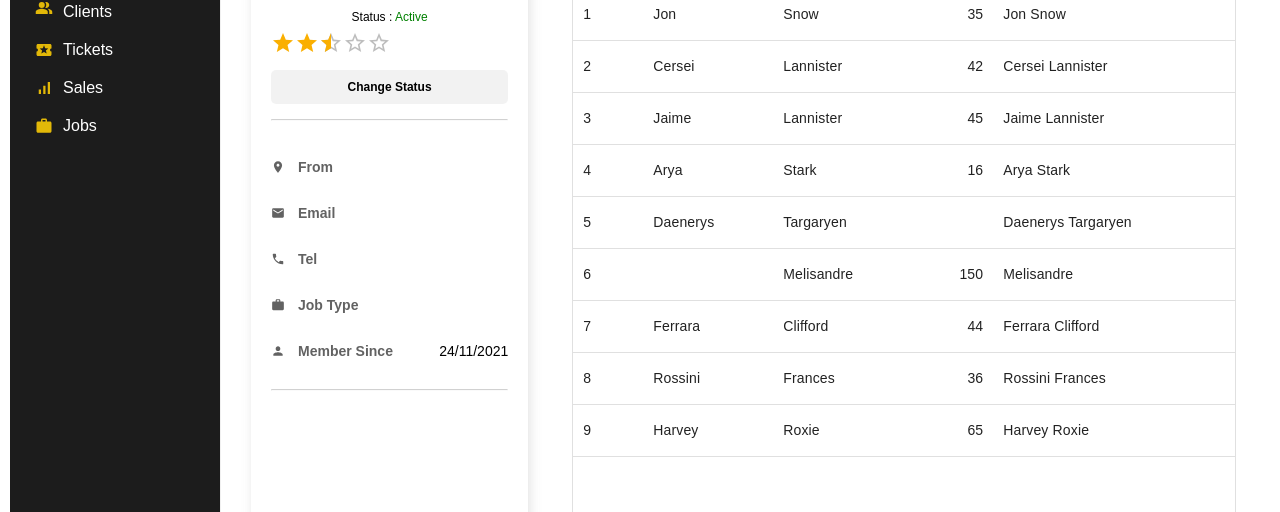
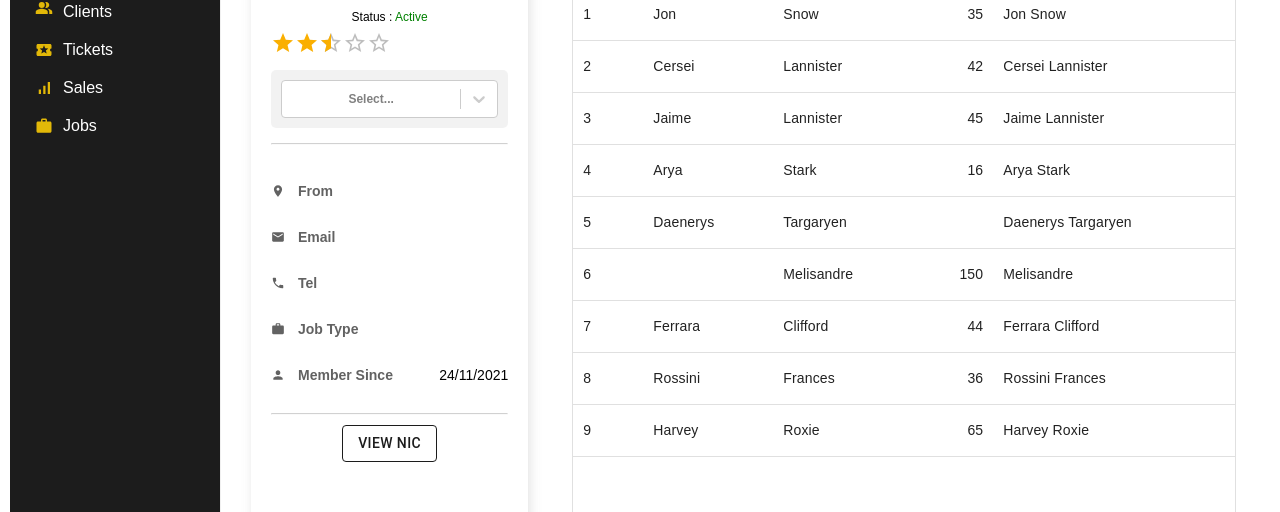
Before and after one commit to TeamHandyman/handymanfrontend, a React (Create React App) app: page /workers/1 in a window 1280 px wide. Shown: the part 221-733 px from the top of the page. Built offline with nearby package versions, Linux system fonts and the light colour scheme; no server answers; the HTML template or start-up script is replaced by a standard one.

Commit message:
View NIC

```diff
--- a/src/pages/workersingle/Workersingle.jsx
+++ b/src/pages/workersingle/Workersingle.jsx
@@ -1,4 +1,5 @@
 import "./workersingle.scss";
+import React from "react";
 import Sidebar from "../../components/sidebar/Sidebar"
 import Navbar from "../../components/navbar/Navbar"
 import Statusbtn from "../../components/changestatus/Statusbtn"
@@ -15,11 +16,35 @@ import ArrowDropDownIcon from '@mui/icons-material/ArrowDropDown';
 import { Link, useParams } from "react-router-dom";
 import {useEffect, useState} from 'react'
 import axios from "axios";
+import Nic from "../../images/nicpic.jpg"
+
+import Button from '@mui/material/Button';
+import Dialog from '@mui/material/Dialog';
+import DialogActions from '@mui/material/DialogActions';
+import DialogContent from '@mui/material/DialogContent';
+import DialogContentText from '@mui/material/DialogContentText';
+import DialogTitle from '@mui/material/DialogTitle';
+
+// export default function AlertDialog() {
+
 //Tabs
 
 
 
 function Workersingle (props) {
+
+  const [open, setOpen] = React.useState(false);
+
+  const handleClickOpen = () => {
+    setOpen(true);
+  };
+
+  const handleClose = () => {
+    setOpen(false);
+  };
+
+  // const [openViewnic, setViewnic] = useState(false)
+
   const {workerId} = useParams();
   const [userData, setuserData] = useState([]);
   useEffect(() => {
@@ -51,7 +76,7 @@ function Workersingle (props) {
 
 
               <div className="editButton" >
-                   Change Status
+                  <Statusbtn />
                    {/* <ArrowDropDownIcon /> */}
               </div>
 
@@ -100,8 +125,45 @@ function Workersingle (props) {
               </div>
 
               <hr className="hrBar"/>
+              <div>
+      <Button style={{color: "#1c1c1c", border:"1px solid #1c1c1c"}} variant="outlined" onClick={handleClickOpen}>
+        View NIC
+      </Button>
+      <Dialog
+        open={open}
+        onClose={handleClose}
+        aria-labelledby="alert-dialog-title"
+        aria-describedby="alert-dialog-description"
+      >
+        <DialogTitle id="alert-dialog-title">
+          {"National Identity Card"}
+        </DialogTitle>
+        <DialogContent>
+          <DialogContentText id="alert-dialog-description">
 
+          {/* NIC CARD IMAGES  */}
+
+          <img src={Nic} alt="" />
+          <img src={Nic} alt="" />
+
+          </DialogContentText>
+        </DialogContent>
+        <DialogActions>
+          <Button style={{color: "#1c1c1c", border:"1px solid #1c1c1c"}} onClick={handleClose}>Close</Button>
+          {/* <Button onClick={handleClose} autoFocus>
+            Agree
+          </Button> */}
+        </DialogActions>
+      </Dialog>
+    </div>
+
+              {/* <div>
+
+            <button className="viewNic" onClick={()=>setViewnic(true)}> View Nic </button>
+            <Viewnic open={openViewnic} onClose={()=> setViewnic(false)}/>
+          </div> */}
             </div>
+
 
 
           </div>
@@ -112,7 +174,9 @@ function Workersingle (props) {
 
             </div>
           </div>
-          <div className="bottom"></div>
+          <div className="bottom">
+
+          </div>
       </div>
     </div>
   )
--- a/src/pages/workersingle/workersingle.scss
+++ b/src/pages/workersingle/workersingle.scss
@@ -1,6 +1,8 @@
 .workerSingle{
     display: flex;
     width: 100%;
+    height: 80%;
+    margin-bottom: -40%;
     .workerSingleContainer{
         flex: 5;
 
@@ -65,12 +67,43 @@
 
                     }
 
+                    .btn {
+                        margin-top: 2%;
+                        margin-left: 1.8%;
+
+
+                        text-decoration: none;
+                        display: inline-block;
+                        font-size: 14px;
+                        cursor: pointer;
+
+
+                    }
                     .hrBar{
                         border-top: 1px solid rgb(75, 75, 75);
                         margin-top: 10px;
                         opacity: 25%;
                         margin-bottom: 10px;
                     }
+
+                    // .viewNic{
+                    //     z-index: -1;
+                    //     background-color: rgb(255, 255, 255);
+                    //     border: 1px solid #1c1c1c;
+                    //     color: #1c1c1c;
+                    //     padding: 10px 20px;
+                    //     text-align: center;
+
+                    //     &:hover{
+                    //         background-color:#1c1c1c;
+                    //         color: white;
+                    //         cursor: pointer;
+                    //     }
+                    // }
+
+
+
+
 
                     .detailItem{
 
@@ -107,6 +140,26 @@
             .right{
                 flex: 3;
             }
+
+            // .bottom{
+
+
+            //     .viewNic{
+            //         z-index: -1;
+            //         background-color: rgb(255, 255, 255);
+            //         border: 1px solid #1c1c1c;
+            //         color: #1c1c1c;
+            //         padding: 10px 20px;
+            //         text-align: center;
+
+            //         &:hover{
+            //             background-color:#1c1c1c;
+            //             color: white;
+            //             cursor: pointer;
+            //         }
+            //     }
+            // }
+
         }
     }
 }
```
Also changed, not shown: src/images/nicpic.jpg (added).
